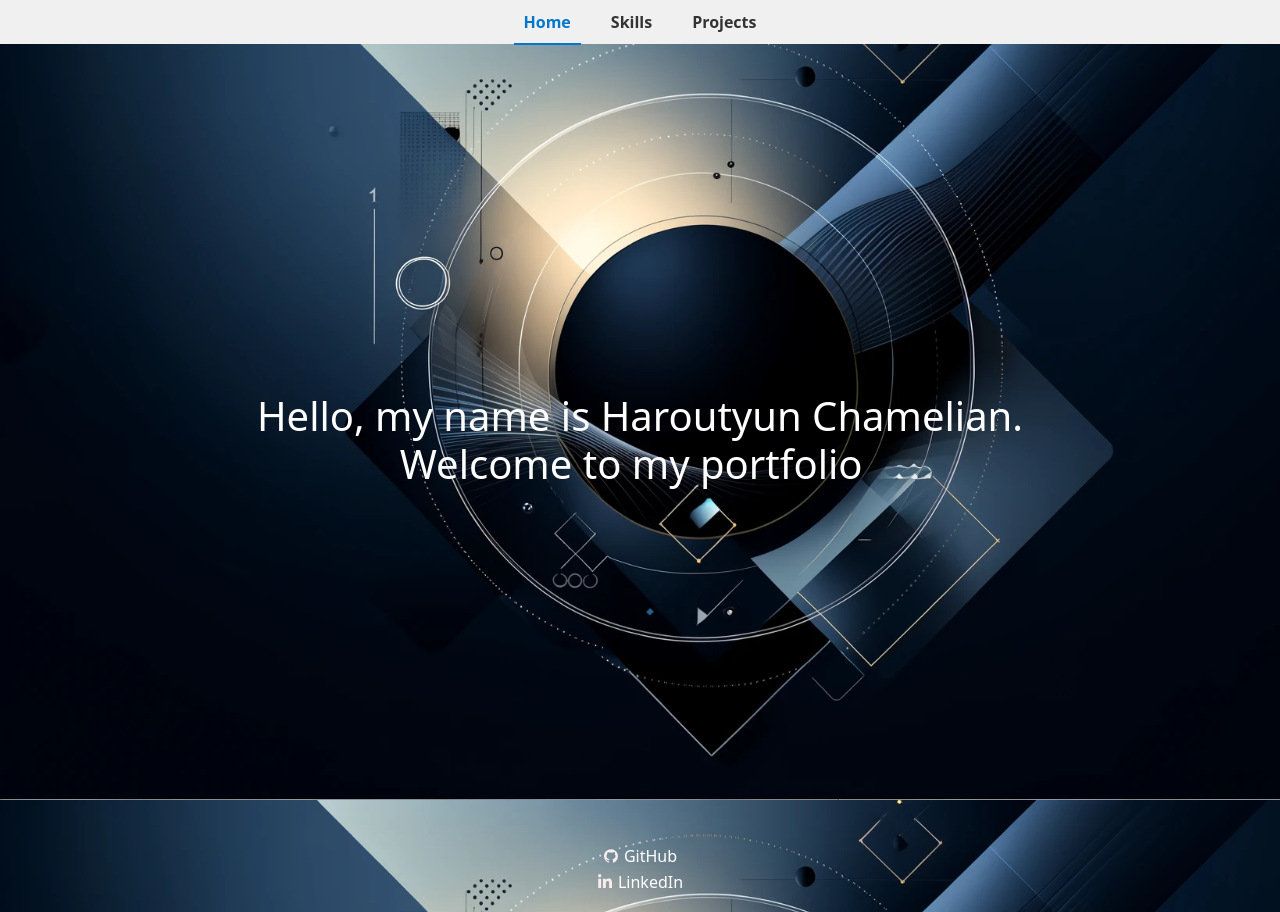
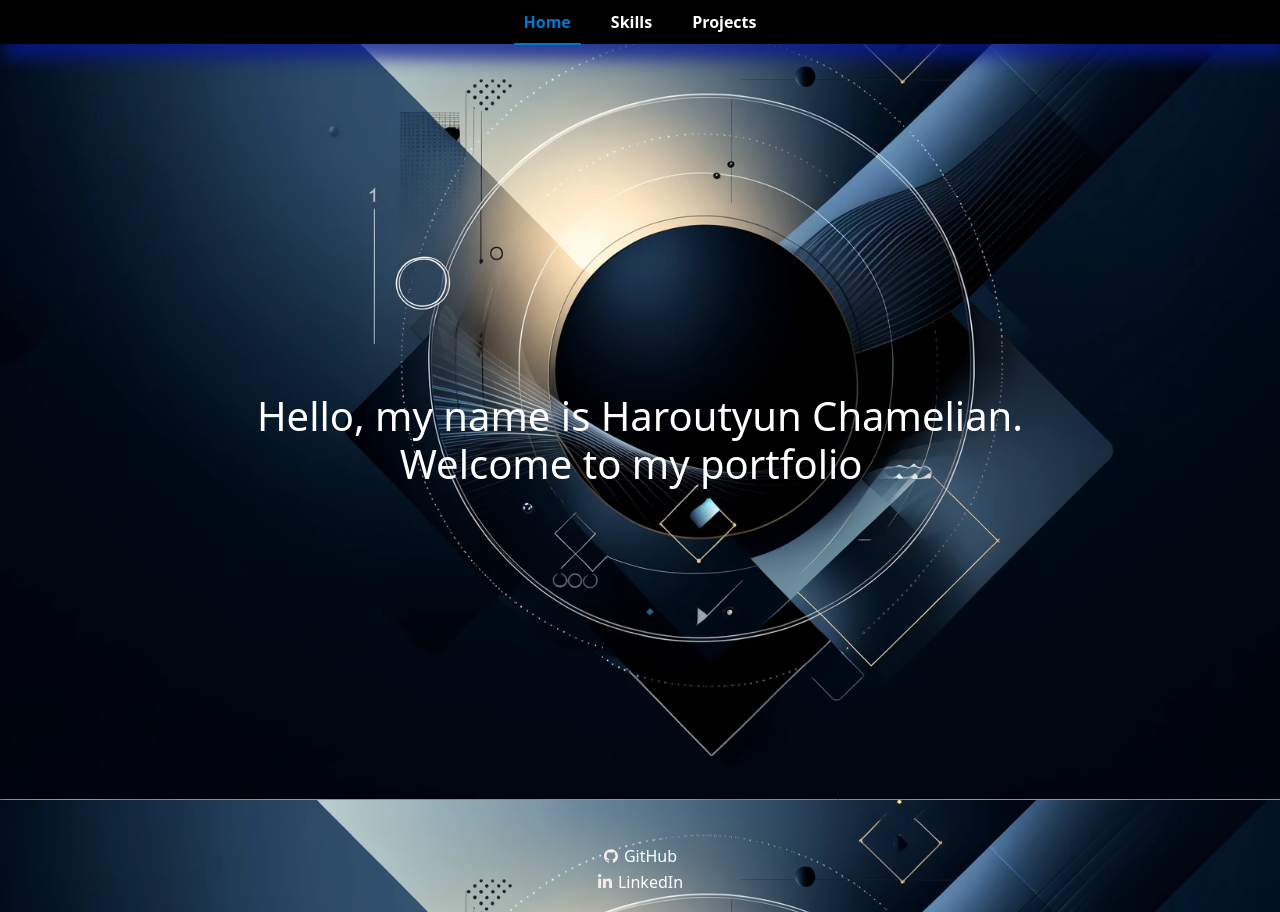
Before and after one commit to Charoutyun/Porto_class, a React (Create React App) app: page / in a window 1280 px wide. Built offline with nearby package versions, Linux system fonts and the light colour scheme.

Commit message:
added underglow to navbar as well as changed it from white to black

```diff
--- a/src/components/NavBar.css
+++ b/src/components/NavBar.css
@@ -1,15 +1,17 @@
 nav {
-    background-color: #f0f0f0;
+  background-color: #000000;
   padding: 10px;
   text-align: center;
+  box-shadow: 5px 15px 16px rgba(8, 24, 146, 0.726);
 }
 
 nav a {
   margin: 10px;
   padding: 10px;
   text-decoration: none;
-    color: #333;
+  color: #ffffff;
   font-weight: bold;
+
 }
 
 .active-link {
```
Lines whose indentation alone changed are shown as unchanged.
